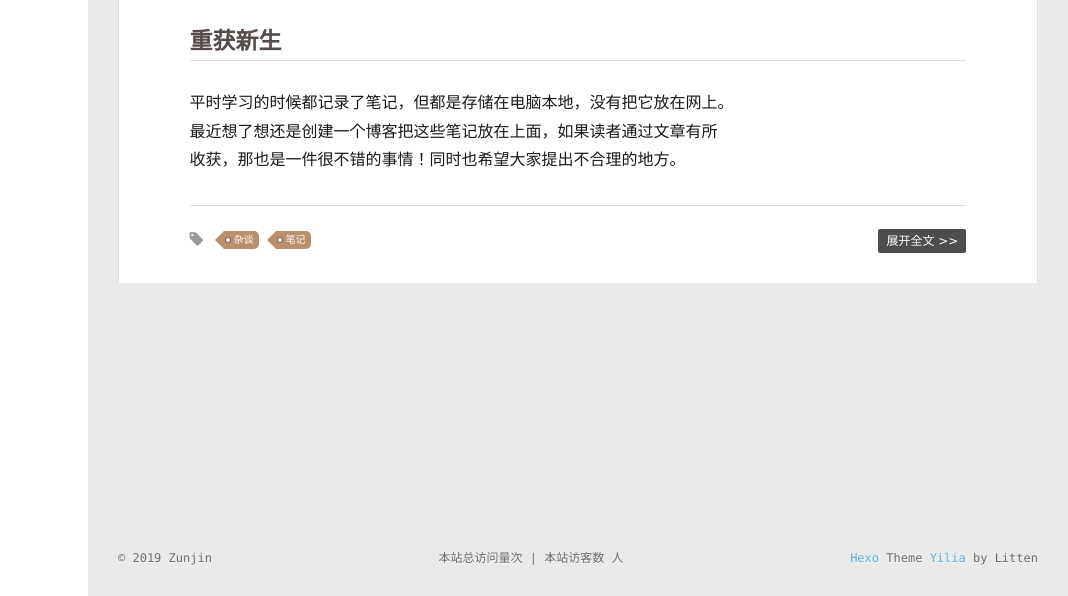
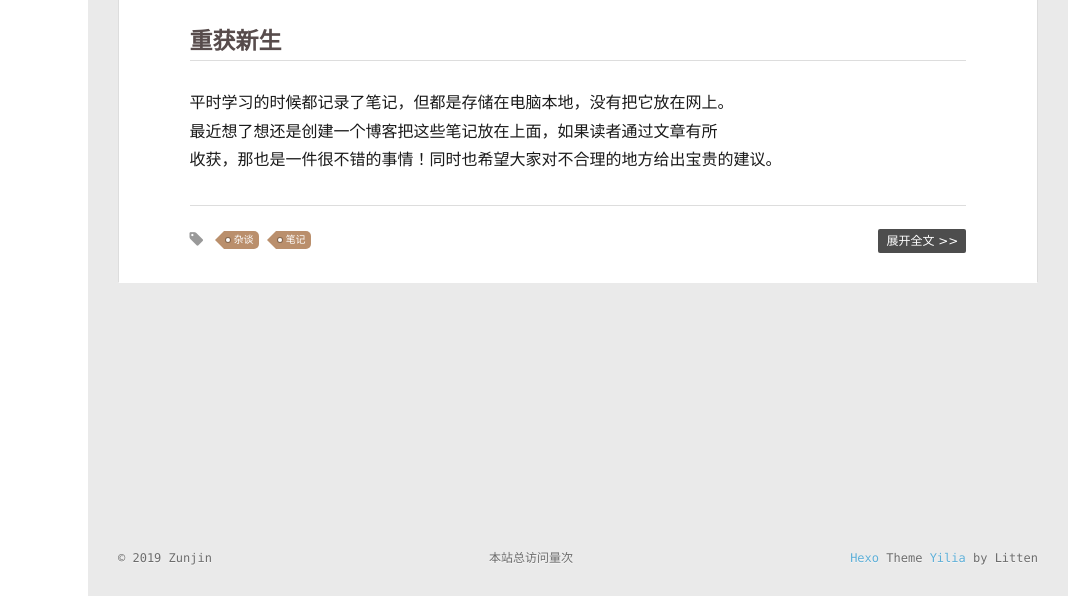
Before and after one commit to zsjin/zsjin.github.io, a plain HTML site: page index.html in a window 1280 px wide. Shown: the part 201-797 px from the top of the page, 212-1280 px from the left. Drawn offline with Linux system fonts and the light colour scheme; some packages are replaced by stand-ins of ours; a script that the page names is missing.

Commit message:
Site updated: 2019-07-05 12:21:53

```diff
--- a/index.html
+++ b/index.html
@@ -166,7 +166,7 @@
 
         <iframe frameborder="no" border="0" marginwidth="0" marginheight="0" width="330" height="86" src="//music.163.com/outchain/player?type=2&id=28949128&auto=0&height=66" style="margin-left: -10px;"></iframe>
 
-<h2 id="重获新生"><a href="#重获新生" class="headerlink" title="重获新生"></a>重获新生</h2><p>  平时学习的时候都记录了笔记，但都是存储在电脑本地，没有把它放在网上。<br>  最近想了想还是创建一个博客把这些笔记放在上面，如果读者通过文章有所<br>  收获，那也是一件很不错的事情！同时也希望大家提出不合理的地方。</p>
+<h2 id="重获新生"><a href="#重获新生" class="headerlink" title="重获新生"></a>重获新生</h2><p>  平时学习的时候都记录了笔记，但都是存储在电脑本地，没有把它放在网上。<br>  最近想了想还是创建一个博客把这些笔记放在上面，如果读者通过文章有所<br>  收获，那也是一件很不错的事情！同时也希望大家对不合理的地方给出宝贵的建议。</p>
 
 
 
@@ -244,8 +244,8 @@
 	</div>
 	<script async src="//busuanzi.ibruce.info/busuanzi/2.3/busuanzi.pure.mini.js"></script>
 	<span id="busuanzi_container_site_pv">本站总访问量<span id="busuanzi_value_site_pv"></span>次</span>
-	<span class="post-meta-divider">|</span>
-	<span id="busuanzi_container_site_uv">本站访客数<span id="busuanzi_value_site_uv"> </span>人 </span>
+	<!-- <span class="post-meta-divider">|</span>
+	<span id="busuanzi_container_site_uv">本站访客数<span id="busuanzi_value_site_uv"> </span>人 </span> -->
 </footer>
     </div>
     <script>
```
Also changed, not shown: 2019/07/04/new-day/index.html (+8 -7 lines), archives/2019/07/index.html (+2 -2 lines), archives/2019/index.html (+2 -2 lines), archives/index.html (+2 -2 lines), tags/杂谈/index.html (+2 -2 lines), tags/笔记/index.html (+2 -2 lines).
